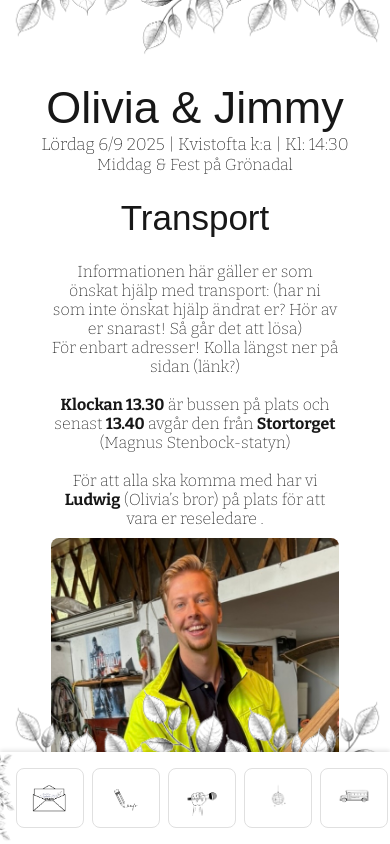
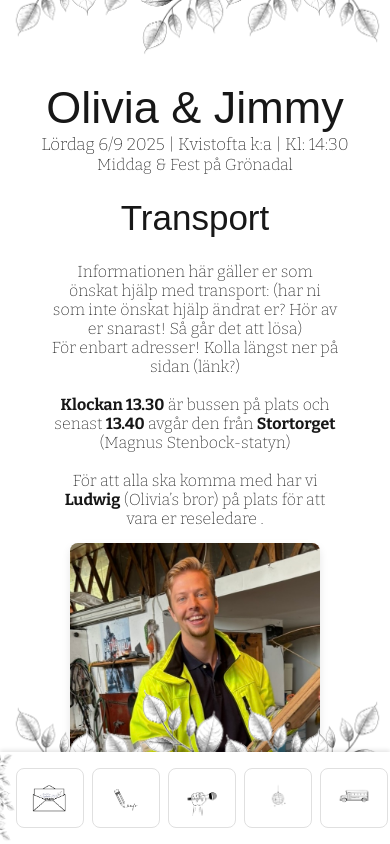
Before and after one commit to PhilippRosie/oliviaochjimmyinbjudan, a Next.js app: page /hitta in a window 390 px wide. Built offline with nearby package versions, Linux system fonts and the light colour scheme; a web font is replaced by a local one.

Commit message:
fix size image ludwig hitta page

```diff
--- a/src/app/hitta/page.module.css
+++ b/src/app/hitta/page.module.css
@@ -100,9 +100,12 @@
   .hittaContentImage {
     width: 100%;
     max-width: 300px;
+    height: auto;
     border-radius: 8px;
-    margin-bottom: 10px;
-    margin-top: 10px;
+    margin: 20px auto;
+    display: block;
+    box-shadow: 0 4px 8px rgba(0, 0, 0, 0.1);
+    object-fit: cover;
   }
 
   .callBtn {
@@ -136,6 +139,7 @@
     cursor: pointer;
     padding: 10px 20px;
     transition: all 0.5s ease-in-out;
+    margin-top: 20px;
   }
 
   .swishBtn1:hover {
@@ -188,6 +192,11 @@
     margin-bottom: 24px;
   }
 
+  .hittaContentImage {
+    max-width: 250px;
+    margin: 15px auto;
+  }
+
   .hittaContentMap {
     width: 100%;
     border-radius: 6px;
@@ -208,6 +217,12 @@
   .hittaTitle {
     font-size: 35px;
   }
+
+  .hittaContentImage {
+    max-width: 200px;
+    margin: 10px auto;
+  }
+
   .borderBottom {
     bottom: 60px;
   }
```
